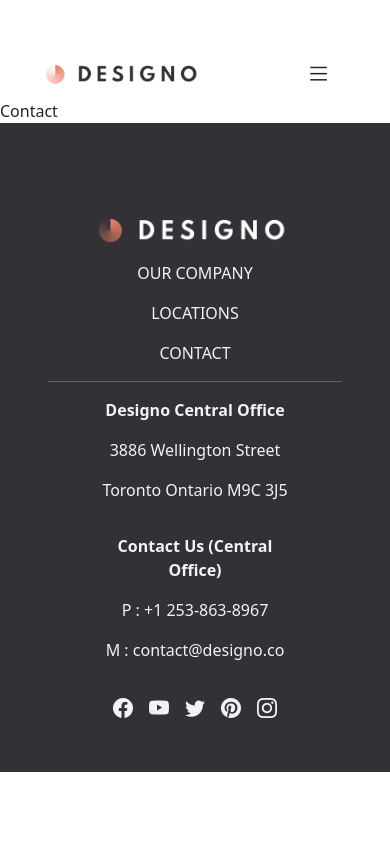
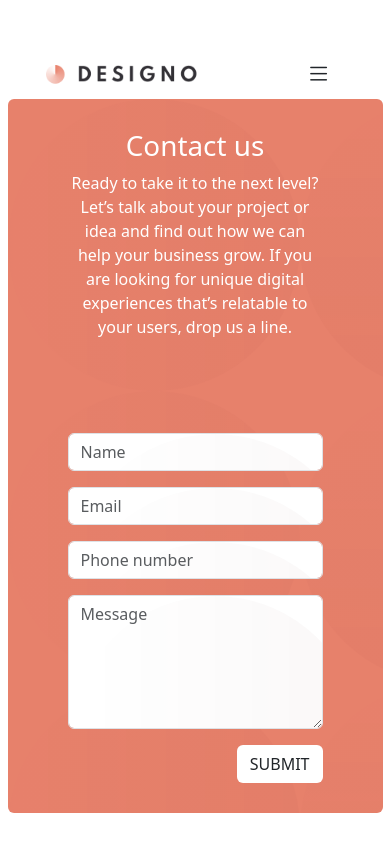
Before and after one commit to abdalsimam1-sketch/designo-multipage-website, a React (Vite) app: page /contact in a window 390 px wide. Shown: the top 844 px of the page. Built offline with nearby package versions, Linux system fonts and the light colour scheme.

Commit message:
page:full responsive contact page

```diff
--- /dev/null
+++ b/src/components/LocationImages.jsx
@@ -0,0 +1,45 @@
+import pic1 from "../assets/shared/desktop/illustration-australia.svg";
+import pic2 from "../assets/shared/desktop/illustration-united-kingdom.svg";
+import pic3 from "../assets/shared/desktop/illustration-canada.svg";
+import { Link } from "react-router-dom";
+export const LocationImages = () => {
+  const locationSamples = [
+    {
+      pic: pic1,
+      country: "AUSTRAILA",
+    },
+    {
+      pic: pic3,
+      country: "CANADA",
+    },
+    {
+      pic: pic2,
+      country: "UNITED KINGDOM",
+    },
+  ];
+  return (
+    <div>
+      {" "}
+      <section className="location-section mx-auto  my-md-5">
+        <div className="row">
+          {locationSamples.map((country) => (
+            <div className="col-12 mx-auto col-md-6 col-lg-4 g-5">
+              <div className="card">
+                <img src={country.pic} alt="" className="mx-auto" />
+                <div className="card-footer d-flex flex-column align-items-center">
+                  <h3 className="text-dark">{country.country}</h3>
+                  <Link to="/locations">
+                    {" "}
+                    <button className="btn location-btn text-white">
+                      SEE LOCATION
+                    </button>
+                  </Link>
+                </div>
+              </div>
+            </div>
+          ))}
+        </div>
+      </section>
+    </div>
+  );
+};
--- a/src/components/Navbar.jsx
+++ b/src/components/Navbar.jsx
@@ -1,9 +1,13 @@
-import React from "react";
+import React, { useState } from "react";
 import logoDark from "../assets/shared/desktop/logo-dark.png";
 import { Link } from "react-router-dom";
 export const Navbar = () => {
+  const [isOpen, setIsOpen] = useState(false);
+  const toggleMenu = () => {
+    setIsOpen(!isOpen);
+  };
   return (
-    <>
+    <main>
       <nav className="d-flex justify-content-around align-items-center pt-5 ">
         <Link to="/">
           {" "}
@@ -16,11 +20,22 @@ export const Navbar = () => {
         <div className="d-none  d-md-flex gap-lg-5 nav-links">
           {" "}
           <Link to="/about">OUR COMPANY</Link>
-          <Link>LOCATIONS</Link>
-          <Link>CONTACT</Link>
+          <Link to="/locations">LOCATIONS</Link>
+          <Link to="/contact">CONTACT</Link>
         </div>
-        <i className="bi bi-list btn fs-2 d-lg-none"></i>
+        <i
+          className="bi bi-list btn fs-2 d-md-none"
+          onClick={() => toggleMenu}
+        ></i>
       </nav>
-    </>
+      {isOpen && (
+        <div className="d-flex">
+          {" "}
+          <Link to="/about">OUR COMPANY</Link>
+          <Link to="/locations">LOCATIONS</Link>
+          <Link to="/contact">CONTACT</Link>
+        </div>
+      )}
+    </main>
   );
 };
--- a/src/index.css
+++ b/src/index.css
@@ -178,6 +178,11 @@ footer img {
   width: 1111px;
   height: 326px;
 }
+.contact-section,
+.inputs {
+  background-color: var(--peach);
+  background-image: url(./assets/shared/desktop/bg-pattern-two-circles.svg);
+}
 @media (max-width: 768px) {
   .home-hero-section {
     width: 327px;
@@ -253,9 +258,13 @@ footer img {
   .real-deal-section img {
     content: url(./assets/about/mobile/image-real-deal.jpg);
   }
+  .contact-text {
+    height: 40%;
+  }
   .canada-section,
   .aus-section,
-  .uk-section {
+  .uk-section,
+  .container {
     width: 375px !important;
     height: 714px;
   }
--- a/src/pages/About.jsx
+++ b/src/pages/About.jsx
@@ -2,26 +2,11 @@ import aboutHero from "../assets/about/desktop/image-about-hero.jpg";
 import worldClass from "../assets/about/desktop/image-world-class-talent.jpg";
 import realDeal from "../assets/about/desktop/image-real-deal.jpg";
 import { GetInTouch } from "../components/GetInTouch";
-import pic1 from "../assets/shared/desktop/illustration-australia.svg";
-import pic2 from "../assets/shared/desktop/illustration-united-kingdom.svg";
-import pic3 from "../assets/shared/desktop/illustration-canada.svg";
+import { LocationImages } from "../components/locationImages";
+
 import { Link } from "react-router-dom";
 
 export const About = () => {
-  const locationSamples = [
-    {
-      pic: pic1,
-      country: "AUSTRAILA",
-    },
-    {
-      pic: pic3,
-      country: "CANADA",
-    },
-    {
-      pic: pic2,
-      country: "UNITED KINGDOM",
-    },
-  ];
   return (
     <main className="about-section text-center text-md-start">
       <section className="about-hero-section mx-auto d-flex flex-column flex-md-row rounded my-md-5 ">
@@ -64,25 +49,8 @@ export const About = () => {
           <p></p>
         </div>
       </section>
-      <section className="location-section mx-auto  my-md-5">
-        <div className="row">
-          {locationSamples.map((country) => (
-            <div className="col-12 mx-auto col-md-6 col-lg-4 g-5">
-              <div className="card">
-                <img src={country.pic} alt="" className="mx-auto" />
-                <div className="card-footer d-flex flex-column align-items-center">
-                  <h3 className="text-dark">{country.country}</h3>
-                  <Link to="/locations">
-                    {" "}
-                    <button className="btn location-btn text-white">
-                      SEE LOCATION
-                    </button>
-                  </Link>
-                </div>
-              </div>
-            </div>
-          ))}
-        </div>
+      <section>
+        <LocationImages></LocationImages>
       </section>
       <section className="real-deal-section mx-auto d-flex flex-column flex-md-row rounded  my-md-5">
         <div className="col-md-7 real-text p-5 d-flex flex-column justify-content-center ">
--- a/src/pages/Contact.jsx
+++ b/src/pages/Contact.jsx
@@ -1,3 +1,50 @@
+import { LocationImages } from "../components/locationImages";
+
 export const Contact = () => {
-  return <div>Contact</div>;
+  return (
+    <>
+      <section className=" container contact-section rounded d-flex flex-column flex-md-row text-center text-md-start ">
+        <div className="contact-text text-white col-md-7 p-5 d-flex flex-column justify-content-center">
+          <h1 className=""> Contact us</h1>
+          <p>
+            Ready to take it to the next level? Let’s talk about your project or
+            idea and find out how we can help your business grow. If you are
+            looking for unique digital experiences that’s relatable to your
+            users, drop us a line.
+          </p>
+        </div>
+        <div className="contact-form text-white col-md-5 p-5 ">
+          <form className="d-flex flex-column gap-3 ">
+            <input
+              type="text"
+              className="form-control inputs"
+              placeholder="Name"
+            />
+            <input
+              type="email"
+              className="form-control inputs"
+              placeholder="Email"
+            />
+            <input
+              type="phone"
+              className="form-control inputs"
+              placeholder="Phone number"
+            />
+            <textarea
+              type="text"
+              className="form-control inputs"
+              placeholder="Message"
+              rows="5"
+            />
+            <button className="btn bg-white text-dark btn-bg align-self-end mb-5">
+              SUBMIT
+            </button>
+          </form>
+        </div>
+      </section>
+      <section className="">
+        <LocationImages></LocationImages>
+      </section>
+    </>
+  );
 };
```
